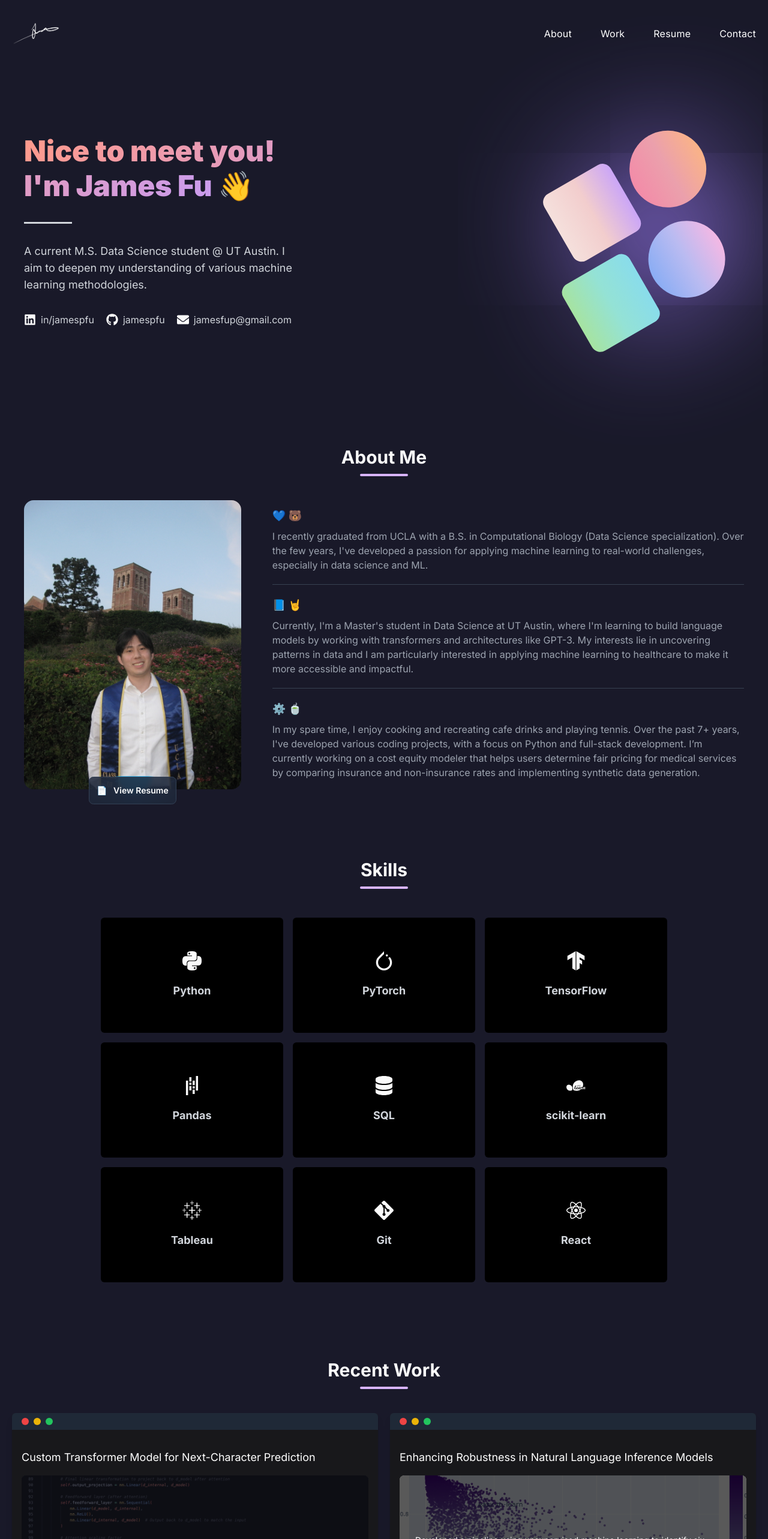
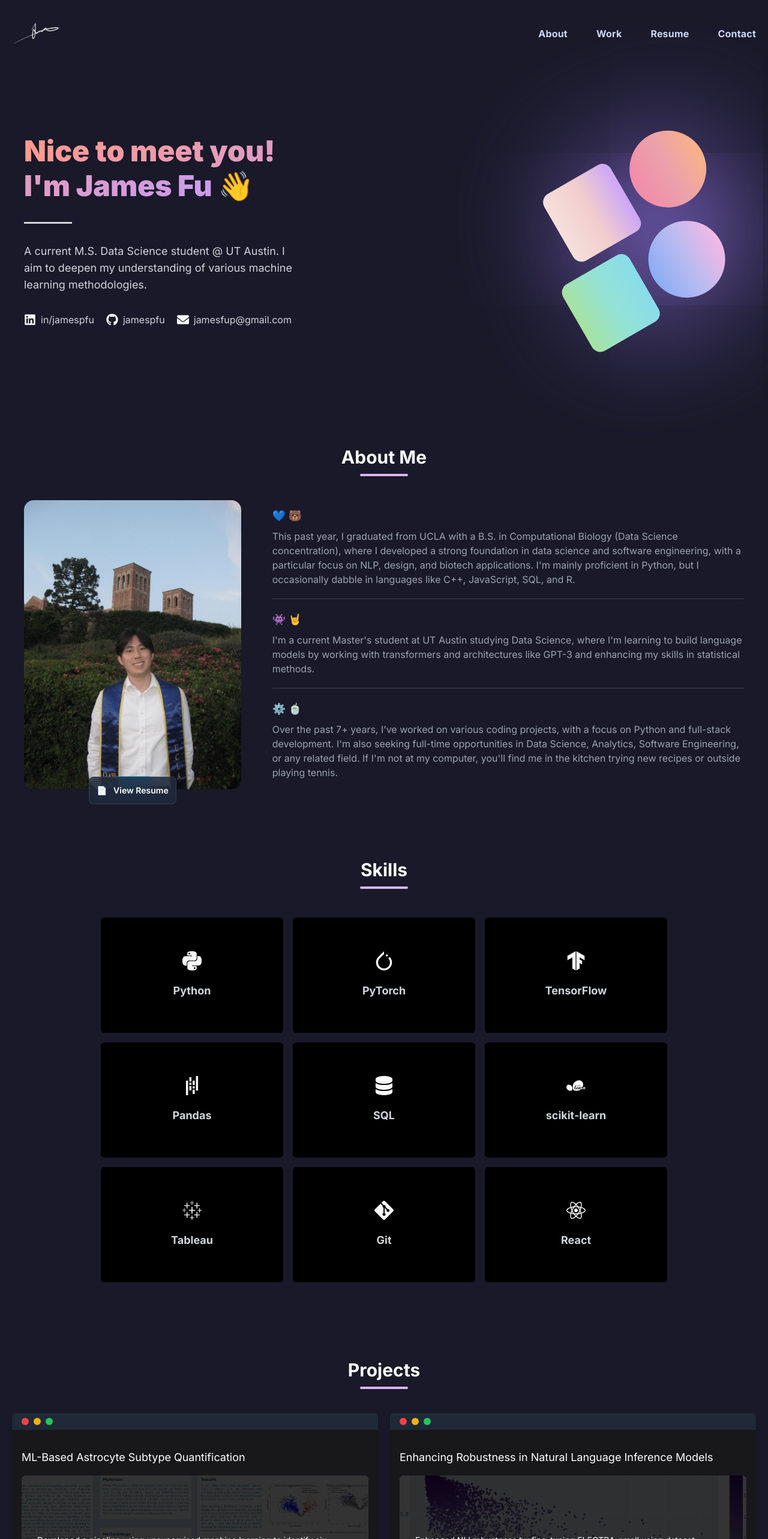
Before and after one commit to jamespfu/jamespfu.github.io, a Next.js app: page / in a window 1280 px wide. Shown: the top 2566 px of the page at 60% size. Built offline with nearby package versions, Linux system fonts and the light colour scheme.

Commit message:
update about

```diff
--- a/app/(home)/components/About.tsx
+++ b/app/(home)/components/About.tsx
@@ -42,7 +42,7 @@ export default function About() {
           {/* First section */}
           <AboutSection
             title="💙 🐻"
-            description="I recently graduated from UCLA with a B.S. in Computational Biology (Data Science specialization). Over the few years, I've developed a passion for applying machine learning to real-world challenges, especially in data science and ML."
+            description="This past year, I graduated from UCLA with a B.S. in Computational Biology (Data Science concentration), where I developed a strong foundation in data science and software engineering, with a particular focus on NLP, design, and biotech applications. I'm mainly proficient in Python, but I occasionally dabble in languages like C++, JavaScript, SQL, and R."
           />
 
           {/* Horizontal divider with even spacing */}
@@ -50,8 +50,8 @@ export default function About() {
 
           {/* Second section */}
           <AboutSection
-            title="📘 🤘"
-            description="Currently, I'm a Master's student in Data Science at UT Austin, where I'm learning to build language models by working with transformers and architectures like GPT-3. My interests lie in uncovering patterns in data and I am particularly interested in applying machine learning to healthcare to make it more accessible and impactful."
+            title="👾 🤘"
+            description="I'm a current Master's student at UT Austin studying Data Science, where I'm learning to build language models by working with transformers and architectures like GPT-3 and enhancing my skills in statistical methods."
           />
 
           {/* Horizontal divider with even spacing */}
@@ -60,7 +60,7 @@ export default function About() {
           {/* Third section */}
           <AboutSection
             title="⚙️ 🍵"
-            description="In my spare time, I enjoy cooking and recreating cafe drinks and playing tennis. Over the past 7+ years, I've developed various coding projects, with a focus on Python and full-stack development. I’m currently working on a cost equity modeler that helps users determine fair pricing for medical services by comparing insurance and non-insurance rates and implementing synthetic data generation."
+            description="Over the past 7+ years, I’ve worked on various coding projects, with a focus on Python and full-stack development. I'm also seeking full-time opportunities in Data Science, Analytics, Software Engineering, or any related field. If I'm not at my computer, you'll find me in the kitchen trying new recipes or outside playing tennis."
           />
         </div>
       </div>
--- a/app/(home)/components/Contact.tsx
+++ b/app/(home)/components/Contact.tsx
@@ -17,7 +17,7 @@ export const Contact = () => {
             Let&apos;s talk
           </h1>
           <p className="text-gray-300 text-md mt-4 leading-8">
-            I&apos;m currently looking for full-time data science roles and internships for summer 2025. I&apos;d be happy to further discuss my experiences with you, simply shoot me an email or fill out the form below
+            I&apos;m currently looking for full-time opportunities in Data Science, Analytics, Software Engineering, or any related field. I&apos;d be happy to further discuss my experiences with you, simply shoot me an email or fill out the form below.
           </p>
 
           <div className="flex flex-col text-md text-gray-300 mt-8 space-y-4">
--- a/app/(home)/components/Navbar.tsx
+++ b/app/(home)/components/Navbar.tsx
@@ -1,17 +1,17 @@
 "use client";
-import React, { useState } from 'react';
+import React, { useState } from "react";
 
 export default function Navbar() {
   const [isOpen, setIsOpen] = useState(false);
 
   return (
-  <nav className="flex items-center justify-between pt-4 pb-0 lg:pt-4 lg:pb-12 bg-transparent">
-  {/* Logo */}
-      <a href="#" className="flex items-center text-white text-2xl font-light">
+    <nav className="flex items-center justify-between pt-4 pb-0 lg:pt-4 lg:pb-12 bg-transparent">
+      {/* Logo */}
+      <a href="#" className="flex items-center text-white text-2xl">
         <img
           src="/sig.png"
           alt="Logo"
-          className="invert h-10"  // Adjust height as needed to align with navbar
+          className="invert h-10" // Adjust height as needed to align with navbar
         />
       </a>
 
@@ -42,25 +42,33 @@ export default function Navbar() {
       <div
         className={`${
           isOpen ? "block" : "hidden"
-        } absolute top-[90px] right-[20px] bg-black bg-opacity-90 text-white rounded-lg shadow-lg lg:relative lg:top-0 lg:right-0 lg:flex lg:items-center lg:bg-transparent lg:shadow-none lg:rounded-none z-50 p-8 lg:p-0`}
+        } absolute top-[90px] right-[20px] bg-black bg-opacity-20 text-white rounded-lg shadow-lg lg:relative lg:top-0 lg:right-0 lg:flex lg:items-center lg:bg-transparent lg:shadow-none lg:rounded-none z-50 px-8 pt-8 pb-6 lg:p-0`}
       >
-        <div className="lg:flex lg:justify-center lg:gap-12 text-white text-md font-normal nav-links">
-          <a href="#about" className="block lg:inline-block hover:scale-110 transition-transform mb-4 lg:mb-0">
+        <div className="lg:flex lg:justify-center lg:gap-12 text-white text-md nav-links">
+          <a
+            href="#about"
+            className="block lg:inline-block !font-bold text-[rgb(250,250,250)] lg:text-[rgb(205,214,244)] hover:scale-110 transition-transform mb-4 lg:mb-0"
+            >
             About
           </a>
-          <a href="#projects" className="block lg:inline-block hover:scale-110 transition-transform mb-4 lg:mb-0">
+          <a
+            href="#projects"
+            className="block lg:inline-block !font-bold text-[rgb(250,250,250)] lg:text-[rgb(205,214,244)] hover:scale-110 transition-transform mb-4 lg:mb-0"
+            >
             Work
           </a>
-          <a href="/James_Fu_Resume_2024.pdf" className="block lg:inline-block hover:scale-110 transition-transform mb-4 lg:mb-0">
+          <a
+            href="/James_Fu_Resume_2024.pdf"
+            className="block lg:inline-block !font-bold text-[rgb(250,250,250)] lg:text-[rgb(205,214,244)] hover:scale-110 transition-transform mb-4 lg:mb-0"
+            >
             Resume
           </a>
-          <a href="#contact" className="block lg:inline-block hover:scale-110 transition-transform mb-4 lg:mb-0">
+          <a
+            href="#contact"
+            className="block lg:inline-block !font-bold text-[rgb(250,250,250)] lg:text-[rgb(205,214,244)] hover:scale-110 transition-transform mb-4 lg:mb-0"
+            >
             Contact
           </a>
-          {/* Mobile-only Resume link */}
-          {/* <a href="/James_Fu_Resume_2024.pdf" className="block lg:hidden hover:scale-110 transition-transform mb-4 lg:mb-0">
-            Resume
-          </a> */}
         </div>
       </div>
     </nav>
--- a/app/(home)/components/Project.tsx
+++ b/app/(home)/components/Project.tsx
@@ -1,40 +1,40 @@
 import React from 'react';
-import { SiPython, SiPytorch, SiTensorflow } from 'react-icons/si';
+import { SiPython, SiPytorch, SiPandas, SiTensorflow, SiScikitlearn} from 'react-icons/si';
 import Title from './Title';
 import { cn } from '@/lib/utils';
 import { DirectionAwareHover } from './ui/direction-aware-hover';
 
 export default function Project() {
     const projects = [
+        // {
+        //     title: "Custom Transformer Model for Next-Character Prediction",
+        //     tech: [SiPython, SiPytorch, SiTensorflow],
+        //     link: "https://github.com/jamespfu/AI-388/tree/main/Assignment%203",
+        //     cover: "/project-1.png",
+        //     background: "bg-zinc-900",
+        //     description: "Built a custom Transformer model achieving 99.67% accuracy in character frequency classification and extended it to a full language model with a low perplexity of 6.13 for next-character prediction, using Transformer-based sequence modeling for accurate and efficient language prediction.",
+        // },
         {
-            title: "Custom Transformer Model for Next-Character Prediction",
-            tech: [SiPython, SiPytorch, SiTensorflow],
-            link: "https://github.com/jamespfu/AI-388/tree/main/Assignment%203",
-            cover: "/project-1.png",
+            title: "ML-Based Astrocyte Subtype Quantification",
+            tech: [SiPython, SiPandas, SiScikitlearn],
+            link: "https://github.com/jamespfu/astrocyte-ML-pipeline/tree/main",
+            cover: "/project-2.png",
             background: "bg-zinc-900",
-            description: "Built a custom Transformer model achieving 99.67% accuracy in character frequency classification and extended it to a full language model with a low perplexity of 6.13 for next-character prediction, using Transformer-based sequence modeling for accurate and efficient language prediction.",
+            description: "Developed a pipeline using unsupervised machine learning to identify six astrocyte subtypes through spatial clustering of spatial transcriptomic data from the Allen Mouse Brain Atlas, discovered 104 astrocyte-specific genes through differential expression analysis with Bonferroni correction across 10+ million cells.",
         },
-        // {
-        //     title: "ML-Based Astrocyte Subtype Quantification",
-        //     tech: [SiPython, SiPytorch, SiTensorflow],
-        //     link: "https://github.com/jamespfu/astrocyte-ML-pipeline/tree/main",
-        //     cover: "/project-2.png",
-        //     background: "bg-zinc-900",
-        //     description: "Developed a pipeline using unsupervised machine learning to identify six astrocyte subtypes through spatial clustering of spatial transcriptomic data from the Allen Mouse Brain Atlas, discovered 104 astrocyte-specific genes through differential expression analysis with Bonferroni correction across 10+ million cells.",
-        // },
         {
             title: "Enhancing Robustness in Natural Language Inference Models",
             tech: [SiPython, SiPytorch, SiTensorflow],
             link: "/NLI Robustness Study - James Fu.pdf",
-            cover: "/SNLI_data_map.png",
+            cover: "/SNLI_dark.png",
             background: "bg-zinc-900",
-            description: "Developed a pipeline using unsupervised machine learning to identify six astrocyte subtypes through spatial clustering of spatial transcriptomic data from the Allen Mouse Brain Atlas, discovered 104 astrocyte-specific genes through differential expression analysis with Bonferroni correction across 10+ million cells.",
+            description: "Enhanced NLI robustness by fine-tuning ELECTRA-small using dataset cartography and contrast sets with distractors, reweighting hard-to-learn examples during training to reduce artifacts. Achieved an 8% accuracy increase on new contrast sets after adding distractors and reweighting training examples to improve model robustness.",
         },
     ];
 
     return (
         <div id="projects" className="p-5 sm:p-0 py-10 mt-20">
-            <Title text="Recent Work" className="flex flex-col items-center justify-center" />
+            <Title text="Projects" className="flex flex-col items-center justify-center" />
 
             <div className="grid grid-cols-1 sm:grid-cols-2 pt-10 gap-5">
                 {projects.map((project, index) => (
```
Also changed, not shown: public/SNLI_dark.png (added).
